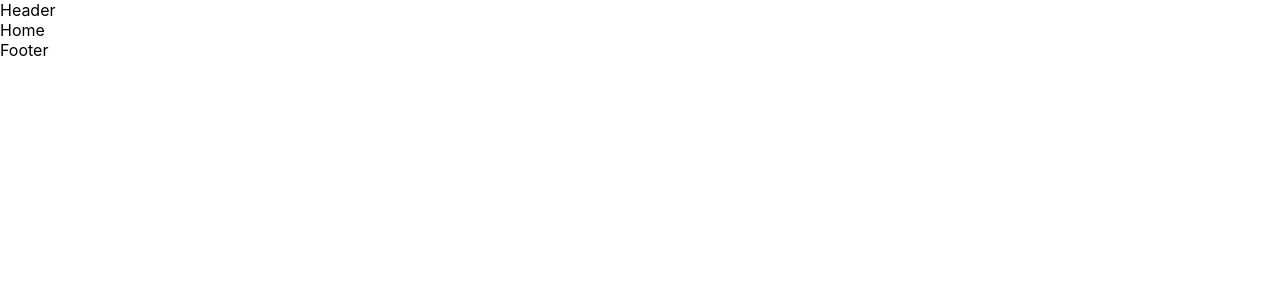
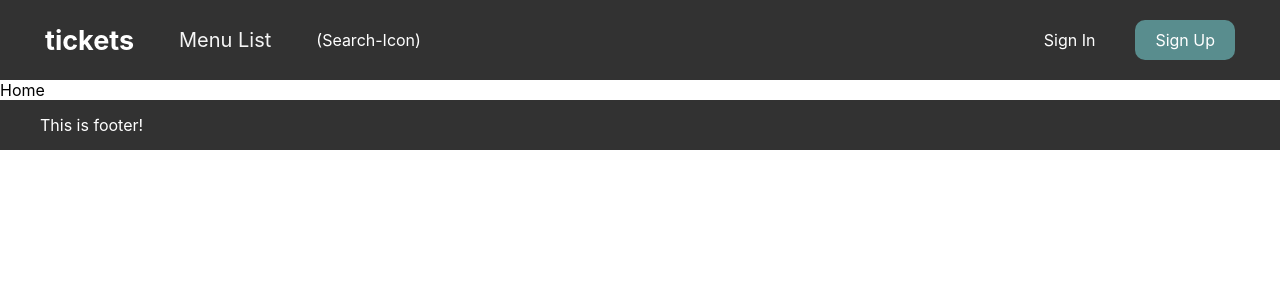
Before and after one commit to xuananh95/Nhom2_Final_Project, a React (Create React App) app: page / in a window 1280 px wide. Shown: the top 300 px of the page. Built offline with nearby package versions, Linux system fonts and the light colour scheme.

Commit message:
first commit

```diff
--- a/src/components/Footer/index.jsx
+++ b/src/components/Footer/index.jsx
@@ -1,8 +1,11 @@
 import React from 'react'
+import './styles.css'
 
 const Footer = () => {
   return (
-    <div>Footer</div>
+    <div className='footer'>
+        This is footer!
+    </div>
   )
 }
 
--- /dev/null
+++ b/src/components/Footer/styles.css
@@ -0,0 +1,5 @@
+.footer {
+    color: white;
+    background-color: rgb(50, 50, 50);
+    padding: 15px 40px;
+}
--- a/src/components/Header/index.jsx
+++ b/src/components/Header/index.jsx
@@ -1,8 +1,37 @@
 import React from 'react'
+import { Link } from 'react-router-dom'
+import './styles.css'
+import { useState } from 'react'
+
 
 const Header = () => {
+  const [searchDisplay, setSearchDisplay] = useState(false)
+
   return (
-    <div>Header</div>
+    <div className='header'>
+        <div className='header-logo header-units'>
+          <Link to='/'>tickets</Link>
+        </div>
+        <div className='header-menu header-units'>
+          Menu List
+          <div className='dropdown-menu'>
+            <Link to=''>About us</Link>
+            <Link to=''>Cinema list</Link>
+          </div>
+        </div>
+        <div className='header-search header-units'>
+          {!searchDisplay ? <div onClick={() => setSearchDisplay(!searchDisplay)}>(Search-Icon)</div> : (
+          <form>
+            <input type='search' placeholder='Search'></input>
+            <button onClick={() => setSearchDisplay(!searchDisplay)}>CLOSE</button>
+          </form>)}
+        </div>
+        <div style={{width: '100%'}}> </div>
+        <div className='header-account header-units'>
+          <Link to='' className='sign-in-link account-link'>Sign In</Link>
+          <Link to='' className='sign-up-link account-link'>Sign Up</Link>
+        </div>
+    </div>
   )
 }
 
--- /dev/null
+++ b/src/components/Header/styles.css
@@ -0,0 +1,92 @@
+.header {
+    position: sticky;
+    top: 0px;
+    display: flex;
+    justify-content: space-between;
+    align-items: center;
+    padding: 10px 20px;
+    height: 80px;
+    background-color: rgb(50, 50, 50);
+}
+
+.header-units {
+    padding: 0px 25px;
+    min-width: fit-content;
+}
+
+.header-logo > a {
+    text-decoration: none;
+    color: white;
+    font-weight: bold;
+    font-size: 27px;
+}
+
+.header-menu {
+    cursor: pointer;
+    position: relative;
+    padding: 20px;
+    color: whitesmoke;
+    font-size: 20px;
+}
+
+.dropdown-menu {
+    position: absolute;
+    top: auto;
+    left: 20px;
+    background-color: whitesmoke;
+    display: none;
+    flex-direction: column;
+    width: 100px;
+    height: fit-content;
+    padding: 20px 10px;
+    border-radius: 5px;
+    border: 1px solid rgb(50, 50, 50);
+    gap: 5px;
+}
+
+.header-menu:hover > .dropdown-menu {
+    display: flex;
+}
+
+.header-search {
+    cursor: pointer;
+    display: flex;
+    position: relative;
+    color: white;
+}
+
+.header-search > form > input {
+    outline: none;
+    border: none;
+    border-radius: 10px;
+    padding: 7px;
+    min-width: 300px;
+}
+
+.header-search > form > button {
+    color: white;
+    background-color: rgb(89, 141, 142);
+    margin: 5px;
+    padding: 7px 10px;
+    border-radius: 10px;
+    border: none;
+}
+
+.header-account {
+    display: flex;
+    gap: 20px;
+}
+
+.header-account > a {
+    text-decoration: none;
+    color: white;
+}
+
+.account-link {
+    padding: 10px 20px;
+}
+
+.sign-up-link {
+    background-color: rgb(89, 141, 142);
+    border-radius: 10px;
+}
```
